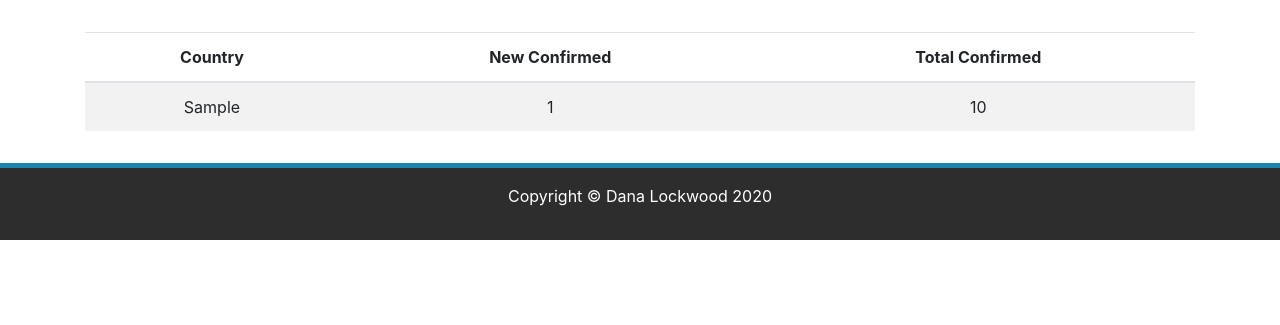
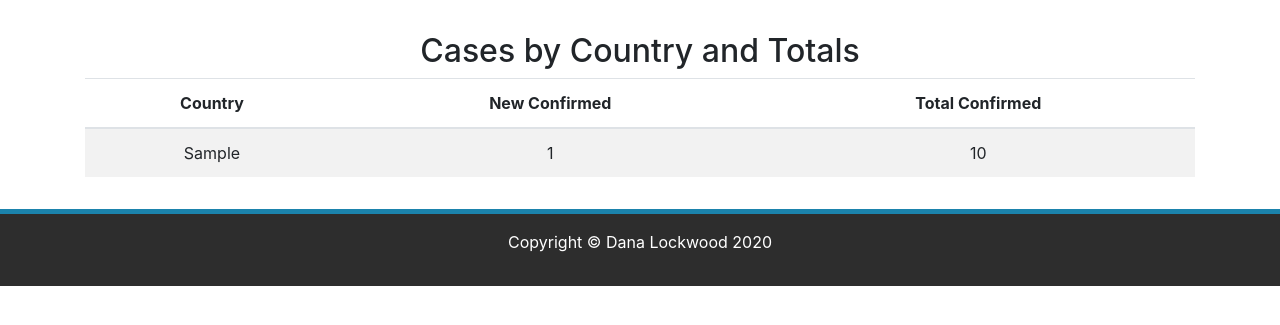
Before and after one commit to D-Bits/COVID-19-Reporting, a Django app: page /cases/ in a window 1280 px wide. Shown: the part 61-386 px from the top of the page. Run offline with Django 3.2, Linux system fonts and the light colour scheme; tables that the repository leaves empty hold one stand-in row (values such as "Sample post"); some libraries are stand-ins or nearby versions.

Commit message:
Misc changes.

```diff
--- a/reporting/reports/static/reports/main.css
+++ b/reporting/reports/static/reports/main.css
@@ -6,6 +6,7 @@
 
 .navbar {
     border-bottom: 5px solid #1b83ac;
+    background-color: #2d2d2d;
 }
 
 #footer {
--- a/reporting/reports/templates/reports/cases.html
+++ b/reporting/reports/templates/reports/cases.html
@@ -3,6 +3,8 @@
 {% block title %}Home {% endblock %}
 
 {% block content %}
+
+    <h2>Cases by Country and Totals</h2>
 
     <table class="table table-striped">
 
```
